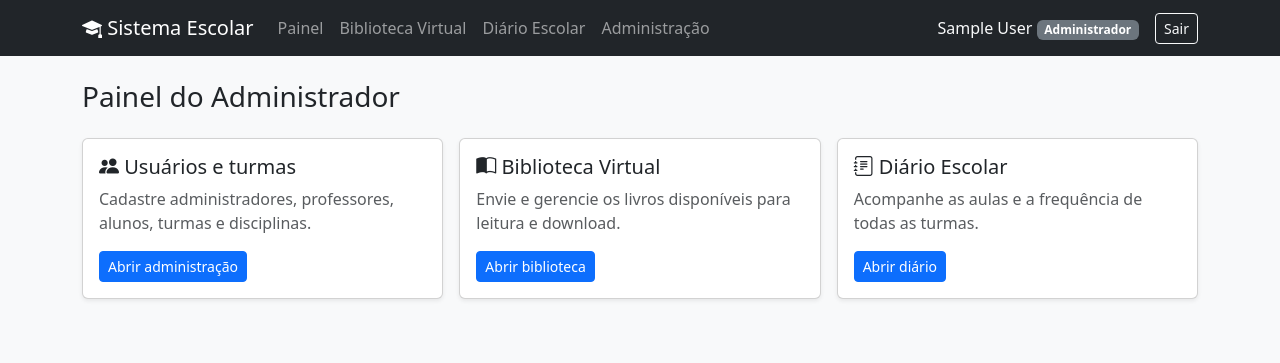
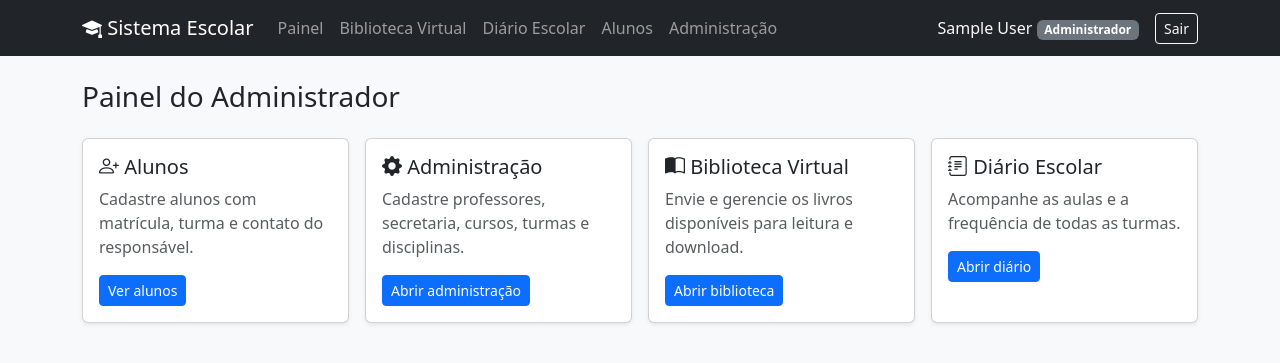
Before and after one commit to victornaoexiste/sistema-escolar, a Django app: page /contas/painel/ in a window 1280 px wide. Shown: the top 363 px of the page. Run offline with Django 5.2, Linux system fonts and the light colour scheme; a user stored in the database is signed in; tables that the repository leaves empty hold one stand-in row (values such as "Sample post").

Commit message:
Adiciona papel Secretaria e cadastro simplificado de aluno
- Novo tipo de usuário Secretaria: sem acesso ao /admin/ completo, mas
  pode cadastrar/editar alunos e corrigir a presença de qualquer turma
  (fluxo: professor lança aula e presença, secretaria pode ajustar
  depois).
- Cadastro de aluno ganhou tela própria (fora do /admin/), com matrícula
  (digitada manualmente), data de nascimento e contato do responsável,
  além dos dados básicos e turma.

Co-Authored-By: Claude Sonnet 5 <noreply@anthropic.com>

```diff
--- a/contas/admin.py
+++ b/contas/admin.py
@@ -6,11 +6,11 @@ from .models import Usuario
 
 @admin.register(Usuario)
 class UsuarioAdmin(UserAdmin):
-    list_display = ('username', 'first_name', 'last_name', 'tipo', 'turma', 'is_active')
+    list_display = ('username', 'first_name', 'last_name', 'tipo', 'turma', 'matricula', 'is_active')
     list_filter = ('tipo', 'turma', 'is_active')
     fieldsets = UserAdmin.fieldsets + (
-        ('Dados escolares', {'fields': ('tipo', 'turma')}),
+        ('Dados escolares', {'fields': ('tipo', 'turma', 'matricula', 'data_nascimento', 'contato_responsavel')}),
     )
     add_fieldsets = UserAdmin.add_fieldsets + (
-        ('Dados escolares', {'fields': ('tipo', 'turma')}),
+        ('Dados escolares', {'fields': ('tipo', 'turma', 'matricula', 'data_nascimento', 'contato_responsavel')}),
     )
--- /dev/null
+++ b/contas/forms.py
@@ -0,0 +1,49 @@
+from django import forms
+
+from .models import Usuario
+
+_CAMPOS_ALUNO = ['username', 'first_name', 'last_name', 'matricula', 'data_nascimento', 'contato_responsavel', 'turma']
+
+_WIDGETS_ALUNO = {
+    'username': forms.TextInput(attrs={'class': 'form-control'}),
+    'first_name': forms.TextInput(attrs={'class': 'form-control'}),
+    'last_name': forms.TextInput(attrs={'class': 'form-control'}),
+    'matricula': forms.TextInput(attrs={'class': 'form-control'}),
+    'data_nascimento': forms.DateInput(attrs={'class': 'form-control', 'type': 'date'}),
+    'contato_responsavel': forms.TextInput(attrs={'class': 'form-control', 'placeholder': '(00) 00000-0000'}),
+    'turma': forms.Select(attrs={'class': 'form-select'}),
+}
+
+_LABELS_ALUNO = {
+    'username': 'Usuário (login)',
+    'first_name': 'Nome',
+    'last_name': 'Sobrenome',
+}
+
+
+class AlunoCadastroForm(forms.ModelForm):
+    password = forms.CharField(
+        label='Senha de acesso', widget=forms.PasswordInput(attrs={'class': 'form-control'})
+    )
+
+    class Meta:
+        model = Usuario
+        fields = _CAMPOS_ALUNO
+        widgets = _WIDGETS_ALUNO
+        labels = _LABELS_ALUNO
+
+    def save(self, commit=True):
+        aluno = super().save(commit=False)
+        aluno.tipo = Usuario.Tipo.ALUNO
+        aluno.set_password(self.cleaned_data['password'])
+        if commit:
+            aluno.save()
+        return aluno
+
+
+class AlunoEdicaoForm(forms.ModelForm):
+    class Meta:
+        model = Usuario
+        fields = [c for c in _CAMPOS_ALUNO if c != 'username']
+        widgets = _WIDGETS_ALUNO
+        labels = _LABELS_ALUNO
--- a/contas/models.py
+++ b/contas/models.py
@@ -5,6 +5,7 @@ from django.db import models
 class Usuario(AbstractUser):
     class Tipo(models.TextChoices):
         ADMIN = 'admin', 'Administrador'
+        SECRETARIA = 'secretaria', 'Secretaria'
         PROFESSOR = 'professor', 'Professor'
         ALUNO = 'aluno', 'Aluno'
 
@@ -20,6 +21,15 @@ class Usuario(AbstractUser):
         verbose_name='Turma',
     )
 
+    # Dados de aluno (preenchidos pela secretaria no cadastro).
+    matricula = models.CharField(
+        'Número de matrícula', max_length=20, null=True, blank=True, unique=True
+    )
+    data_nascimento = models.DateField('Data de nascimento', null=True, blank=True)
+    contato_responsavel = models.CharField(
+        'Contato do responsável', max_length=100, blank=True, help_text='Telefone, se o aluno for menor de idade'
+    )
+
     def __str__(self):
         return self.get_full_name() or self.username
 
@@ -28,6 +38,10 @@ class Usuario(AbstractUser):
         return self.tipo == self.Tipo.ADMIN
 
     @property
+    def is_secretaria(self):
+        return self.tipo == self.Tipo.SECRETARIA
+
+    @property
     def is_professor(self):
         return self.tipo == self.Tipo.PROFESSOR
 
--- a/contas/templates/contas/painel_admin.html
+++ b/contas/templates/contas/painel_admin.html
@@ -4,16 +4,25 @@
 <h1 class="h3 mb-4">Painel do Administrador</h1>
 
 <div class="row g-3">
-    <div class="col-md-4">
+    <div class="col-md-3">
         <div class="card h-100 shadow-sm">
             <div class="card-body">
-                <h2 class="h5"><i class="bi bi-people-fill"></i> Usuários e turmas</h2>
-                <p class="text-muted">Cadastre administradores, professores, alunos, turmas e disciplinas.</p>
+                <h2 class="h5"><i class="bi bi-person-plus"></i> Alunos</h2>
+                <p class="text-muted">Cadastre alunos com matrícula, turma e contato do responsável.</p>
+                <a href="{% url 'contas:alunos_lista' %}" class="btn btn-primary btn-sm">Ver alunos</a>
+            </div>
+        </div>
+    </div>
+    <div class="col-md-3">
+        <div class="card h-100 shadow-sm">
+            <div class="card-body">
+                <h2 class="h5"><i class="bi bi-gear-fill"></i> Administração</h2>
+                <p class="text-muted">Cadastre professores, secretaria, cursos, turmas e disciplinas.</p>
                 <a href="/admin/" class="btn btn-primary btn-sm">Abrir administração</a>
             </div>
         </div>
     </div>
-    <div class="col-md-4">
+    <div class="col-md-3">
         <div class="card h-100 shadow-sm">
             <div class="card-body">
                 <h2 class="h5"><i class="bi bi-book-half"></i> Biblioteca Virtual</h2>
@@ -22,7 +31,7 @@
             </div>
         </div>
     </div>
-    <div class="col-md-4">
+    <div class="col-md-3">
         <div class="card h-100 shadow-sm">
             <div class="card-body">
                 <h2 class="h5"><i class="bi bi-journal-text"></i> Diário Escolar</h2>
--- a/contas/urls.py
+++ b/contas/urls.py
@@ -9,4 +9,7 @@ urlpatterns = [
     path('login/', views.TelaLogin.as_view(), name='login'),
     path('logout/', auth_views.LogoutView.as_view(), name='logout'),
     path('painel/', views.painel, name='painel'),
+    path('alunos/', views.alunos_lista, name='alunos_lista'),
+    path('alunos/novo/', views.aluno_novo, name='aluno_novo'),
+    path('alunos/<int:pk>/editar/', views.aluno_editar, name='aluno_editar'),
 ]
--- a/contas/views.py
+++ b/contas/views.py
@@ -1,6 +1,11 @@
+from django.contrib import messages
 from django.contrib.auth import views as auth_views
 from django.contrib.auth.decorators import login_required
-from django.shortcuts import render
+from django.shortcuts import get_object_or_404, redirect, render
+
+from .decorators import somente
+from .forms import AlunoCadastroForm, AlunoEdicaoForm
+from .models import Usuario
 
 
 class TelaLogin(auth_views.LoginView):
@@ -14,6 +19,10 @@ def painel(request):
 
     if usuario.is_admin:
         return render(request, 'contas/painel_admin.html')
+
+    if usuario.is_secretaria:
+        alunos_count = Usuario.objects.filter(tipo=Usuario.Tipo.ALUNO).count()
+        return render(request, 'contas/painel_secretaria.html', {'alunos_count': alunos_count})
 
     if usuario.is_professor:
         from diario.models import Aula
@@ -29,3 +38,42 @@ def painel(request):
         aulas = Aula.objects.filter(turma=usuario.turma).order_by('-data')[:5]
     livros = Livro.objects.order_by('-enviado_em')[:5]
     return render(request, 'contas/painel_aluno.html', {'aulas': aulas, 'livros': livros})
+
+
+@somente('admin', 'secretaria')
+def alunos_lista(request):
+    termo = request.GET.get('q', '').strip()
+    alunos = Usuario.objects.filter(tipo=Usuario.Tipo.ALUNO).select_related('turma')
+    if termo:
+        alunos = alunos.filter(first_name__icontains=termo) | alunos.filter(
+            last_name__icontains=termo
+        ) | alunos.filter(matricula__icontains=termo)
+    alunos = alunos.order_by('first_name', 'username')
+    return render(request, 'contas/alunos_lista.html', {'alunos': alunos, 'termo': termo})
+
+
+@somente('admin', 'secretaria')
+def aluno_novo(request):
+    if request.method == 'POST':
+        form = AlunoCadastroForm(request.POST)
+        if form.is_valid():
+            form.save()
+            messages.success(request, 'Aluno cadastrado com sucesso.')
+            return redirect('contas:alunos_lista')
+    else:
+        form = AlunoCadastroForm()
+    return render(request, 'contas/aluno_form.html', {'form': form, 'titulo': 'Cadastrar aluno'})
+
+
+@somente('admin', 'secretaria')
+def aluno_editar(request, pk):
+    aluno = get_object_or_404(Usuario, pk=pk, tipo=Usuario.Tipo.ALUNO)
+    if request.method == 'POST':
+        form = AlunoEdicaoForm(request.POST, instance=aluno)
+        if form.is_valid():
+            form.save()
+            messages.success(request, 'Dados do aluno atualizados.')
+            return redirect('contas:alunos_lista')
+    else:
+        form = AlunoEdicaoForm(instance=aluno)
+    return render(request, 'contas/aluno_form.html', {'form': form, 'titulo': f'Editar aluno — {aluno}'})
--- a/diario/templates/diario/turma_diario.html
+++ b/diario/templates/diario/turma_diario.html
@@ -26,7 +26,7 @@
                 <th>Disciplina</th>
                 <th>Professor</th>
                 <th>Conteúdo</th>
-                {% if user.is_admin or user.is_professor %}<th></th>{% endif %}
+                {% if user.is_admin or user.is_professor or user.is_secretaria %}<th></th>{% endif %}
             </tr>
         </thead>
         <tbody>
@@ -36,7 +36,7 @@
                 <td>{{ aula.disciplina }}</td>
                 <td>{{ aula.professor }}</td>
                 <td>{{ aula.conteudo }}</td>
-                {% if user.is_admin or user.is_professor %}
+                {% if user.is_admin or user.is_professor or user.is_secretaria %}
                 <td><a href="{% url 'diario:presenca' aula.pk %}" class="btn btn-outline-secondary btn-sm">Presença</a></td>
                 {% endif %}
             </tr>
--- a/diario/views.py
+++ b/diario/views.py
@@ -77,7 +77,7 @@ def presenca_rapida(request):
     return render(request, 'diario/presenca_rapida.html', {'form': form})
 
 
-@somente('admin', 'professor')
+@somente('admin', 'professor', 'secretaria')
 def presenca(request, pk):
     aula = get_object_or_404(Aula, pk=pk)
     alunos = Usuario.objects.filter(tipo=Usuario.Tipo.ALUNO, turma=aula.turma).order_by('first_name', 'username')
--- a/templates/base.html
+++ b/templates/base.html
@@ -29,6 +29,11 @@
                 <li class="nav-item">
                     <a class="nav-link" href="{% url 'diario:turmas' %}">Diário Escolar</a>
                 </li>
+                {% if user.is_admin or user.is_secretaria %}
+                <li class="nav-item">
+                    <a class="nav-link" href="{% url 'contas:alunos_lista' %}">Alunos</a>
+                </li>
+                {% endif %}
                 {% if user.is_admin %}
                 <li class="nav-item">
                     <a class="nav-link" href="/admin/">Administração</a>
```
Also changed, not shown: contas/management/commands/seed_demo.py (+11 -0 lines), contas/templates/contas/aluno_form.html (added, +20 -0 lines), contas/templates/contas/alunos_lista.html (added, +44 -0 lines), contas/templates/contas/painel_secretaria.html (added, +35 -0 lines), README.md, contas/migrations/0003_usuario_contato_responsavel_usuario_data_nascimento_and_more.py (added).
